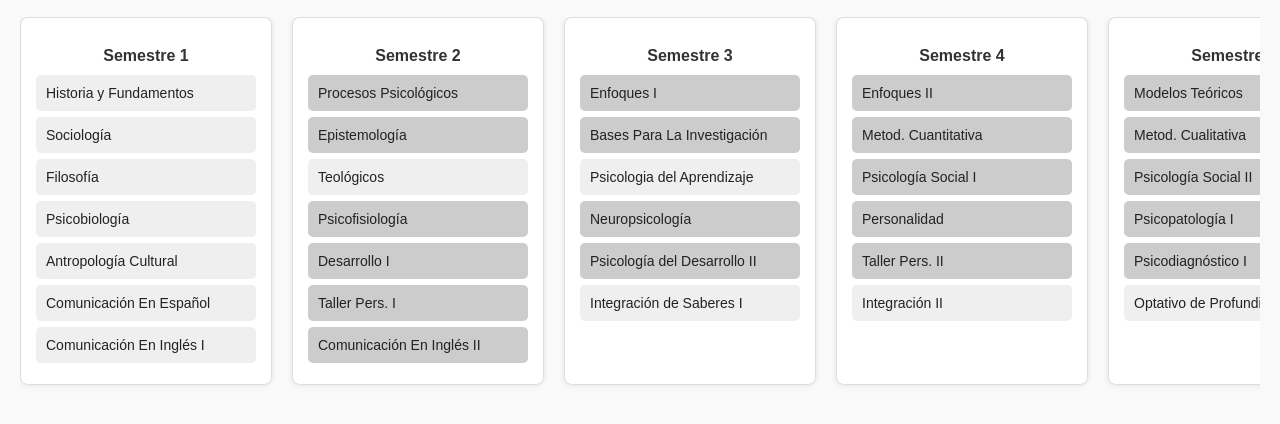
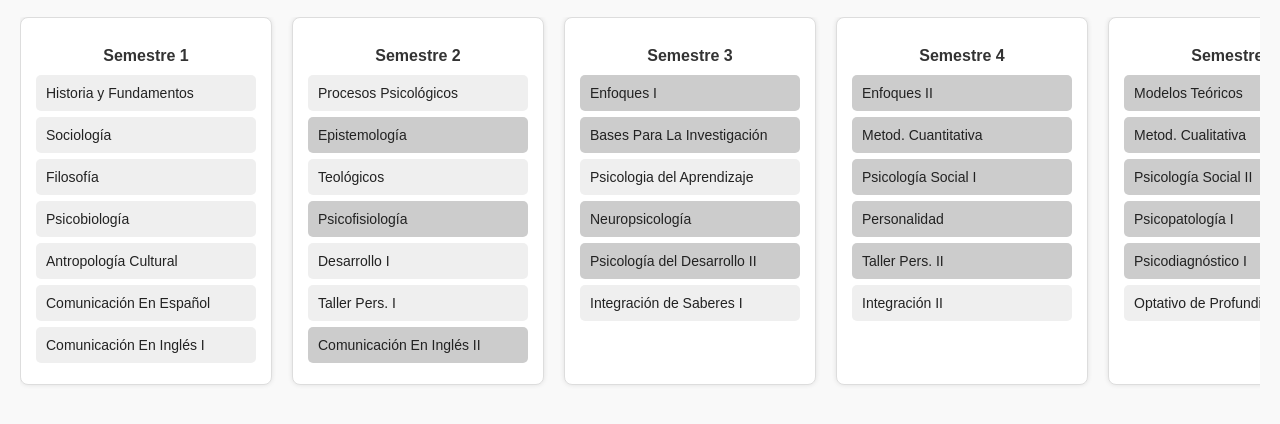
Before and after one commit to jassssd/malla-psicolog-a-, a plain HTML site: page index.html in a window 1280 px wide. Shown: the part 122-546 px from the top of the page. Drawn offline with Linux system fonts and the light colour scheme.

Commit message:
Update index.html

```diff
--- a/index.html
+++ b/index.html
@@ -31,12 +31,12 @@
   <!-- SEMESTRE 2 -->
   <div class="semestre">
     <h2>Semestre 2</h2>
-    <button class="ramo bloqueado" id="2.1" disabled onclick="aprobar(this, ['3.1'])">Procesos Psicológicos</button>
+    <button class="ramo" id="2.1" disabled onclick="aprobar(this, ['3.1'])">Procesos Psicológicos</button>
     <button class="ramo bloqueado" id="2.2" disabled onclick="aprobar(this, ['3.2'])">Epistemología</button>
     <button class="ramo" id="2.3" disabled onclick="aprobar(this)">Teológicos</button>
     <button class="ramo bloqueado" id="2.4" disabled onclick="aprobar(this, ['3.4'])">Psicofisiología</button>
-    <button class="ramo bloqueado" id="2.5" disabled onclick="aprobar(this, ['3.5'])">Desarrollo I</button>
-    <button class="ramo bloqueado" id="2.6" disabled onclick="aprobar(this, ['4.5'])">Taller Pers. I</button>
+    <button class="ramo" id="2.5" disabled onclick="aprobar(this, ['3.5'])">Desarrollo I</button>
+    <button class="ramo" id="2.6" disabled onclick="aprobar(this, ['4.5'])">Taller Pers. I</button>
     <button class="ramo bloqueado" id="2.7" disabled onclick="aprobar(this)">Comunicación En Inglés II</button>
   </div>
 
```
